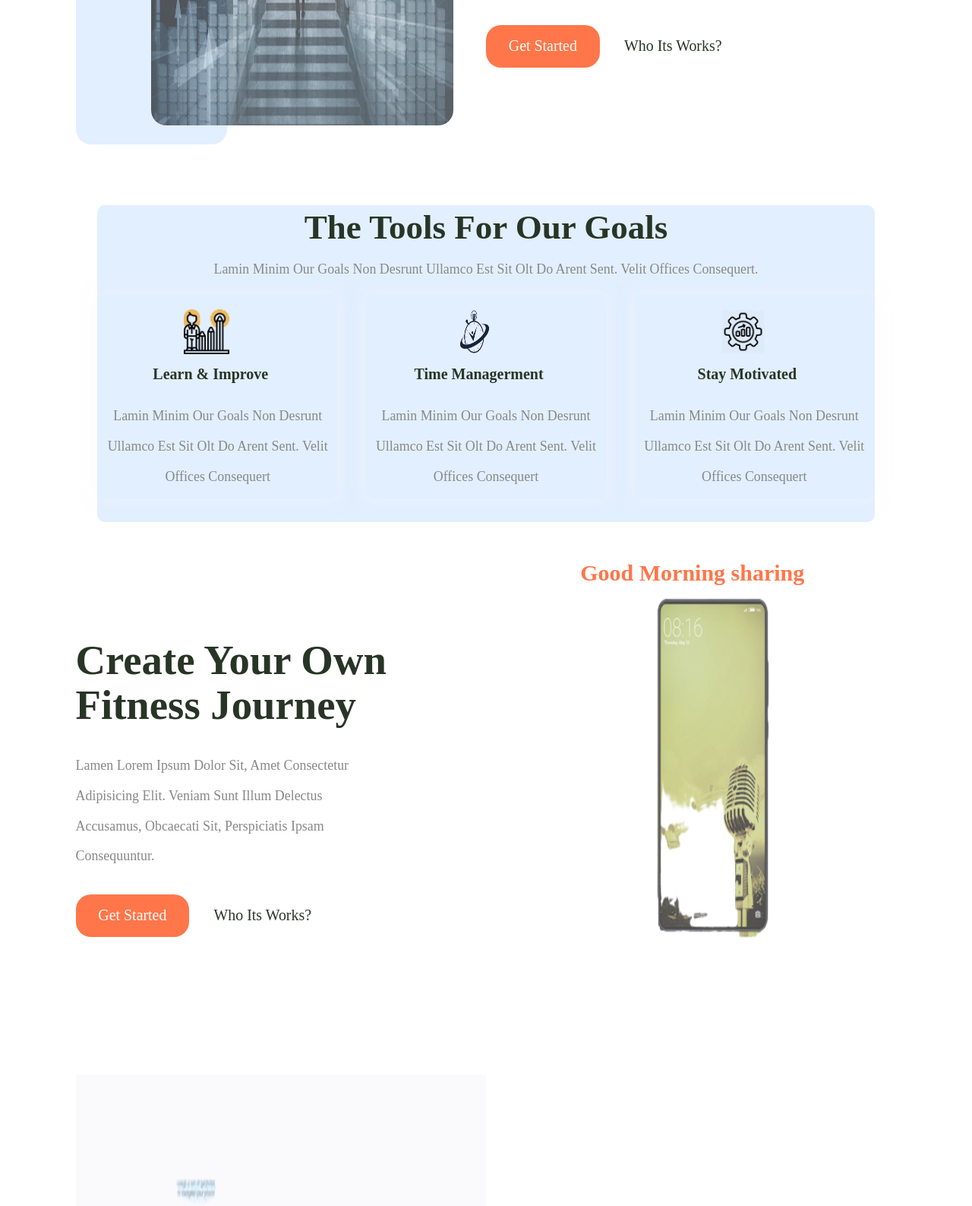
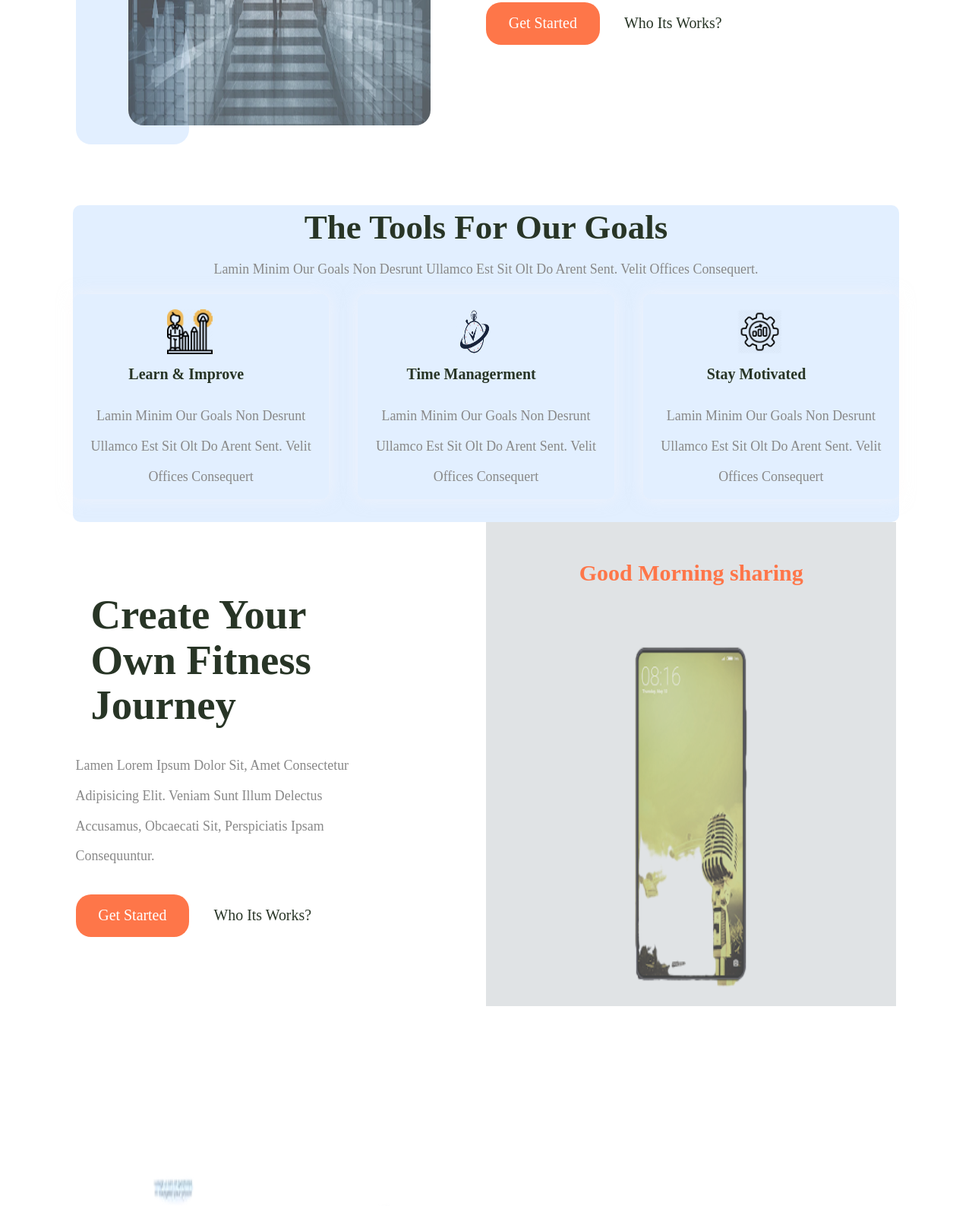
Before and after one commit to Osati/Our-Responsive-Web-site, a plain HTML site: page index.html in a window 1280 px wide. Shown: the part 1195-2782 px from the top of the page at 76% size. Drawn offline with Linux system fonts and the light colour scheme.

Commit message:
Problem Solve Samething

```diff
--- a/css/style.css
+++ b/css/style.css
@@ -154,6 +154,7 @@ header .right-site-manu .sub-manu a li:hover{
     justify-content: space-between;
     align-items: center;
     margin-bottom: 10rem;
+    background-color: #e2efff;
 }
 .main-hero-section .left-hero-site .button-group img{
     width: 13.5;
@@ -211,10 +212,10 @@ header .right-site-manu .sub-manu a li:hover{
 }
 .common-section .left-side{
     width: inherit;
-    height: inherit;
+    height: 64rem;
 }
 .common-section .left-side figure{
-    width: 20rem;
+    width: 15rem;
     height: 65rem;
     background: #e2efff;
     border-radius: 20px;
@@ -224,7 +225,7 @@ header .right-site-manu .sub-manu a li:hover{
     width: 40rem;
     height: 60rem;
     border-radius: 2rem;
-    margin-left: 10rem;
+    margin-left: 7rem;
     margin-top: 2.5rem;
     opacity: 0.7;
 }
@@ -233,11 +234,12 @@ header .right-site-manu .sub-manu a li:hover{
 
 .common-section .right-side{
     width: inherit;
-    height: inherit;
+    height: 64rem;
     display: flex;
     justify-content: center;
     align-items: flex-start;
     flex-direction: column;
+
 }
 .common-section .right-side h2{
     width: 40rem;
@@ -246,6 +248,7 @@ header .right-site-manu .sub-manu a li:hover{
     font-weight: bold;
     line-height: 6rem;
     margin-bottom: 3rem;
+    margin-left: 2rem;
     text-transform: capitalize;
 
 }
@@ -275,7 +278,7 @@ header .right-site-manu .sub-manu a li:hover{
 /* --------our 3rd section css atyle start-------- */
 
 .goals{
-    width: 80%;
+    width:85%;
     margin: auto;
     border-radius: 10px;
     padding-top: 3px;
@@ -324,38 +327,28 @@ header .right-site-manu .sub-manu a li:hover{
 
 /* ----------start our forth section css--------- */
 
-#forth-section .right-side h2{
-    width: 50rem;
+#forth-section .left-side{
+    background-color: #e0e3e5;
+    text-align: center;
+}
 
-}
 #forth-section .left-side h2{
-    width: 40rem;
-    display: flex;
-    position: absolute;
-    justify-content: center;
-    align-items: center;
     margin-top: 5rem;
     font-size: 30px;
-    right: 17rem;
     color: #fe7649;
-
 }
 
 #forth-section .left-side img{
-    display: flex;
-    position: relative;
-    justify-self: ;
-
+    margin:5px;
 }
 
-/* --------- fifth section css start------ */
+/* --------- five-section css start------ */
 
-#fifth-section .left-side{
-    background: #fafafc;
-    display: flex;
-    position: relative;
+#five-section .left-side{
+    margin: 0;
+    top: 0;
 }
-#fifth-section .left-side img{
+#five-section .left-side img{
     display: flex;
     position: absolute;
     justify-content: center;
--- a/index.html
+++ b/index.html
@@ -153,9 +153,9 @@
         </div>
     </section>
 
-    <!-- -----------our fifth section start----------- -->
+    <!-- -----------our five section start----------- -->
 
-    <section class="common-section" id="fifth-section">
+    <section class="common-section" id="five-section">
 
         <!-- --------------------Left-Side of Section-------------------------- -->
 
@@ -163,7 +163,7 @@
                 <img src="images/images.png" alt="">
         </div>
 
-        <!-- --------fifth section left side------ -->
+        <!-- --------five section left side------ -->
 
         <div class="right-side">
             <h2>Create Your Own Fitness Journey</h2>
```
